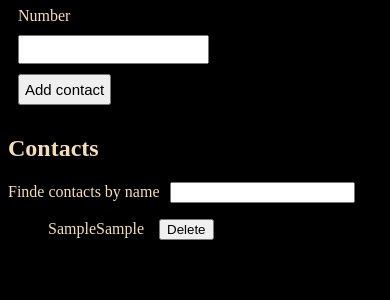
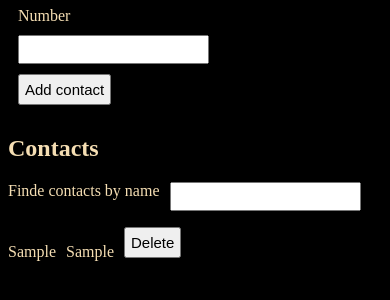
Before and after one commit to kichman77/react-hw-02-phone, a React app: page / in a window 390 px wide. Both pictures are taken after typing "Sample", "Sample" into the empty fields and a click on the button "Add contact". Shown: the part 140-440 px from the top of the page. Built offline with nearby package versions, Linux system fonts and the light colour scheme.

Commit message:
hw-02-phonebook is done

```diff
--- a/package.json
+++ b/package.json
@@ -1,11 +1,13 @@
 {
   "name": "goit-react-hw-02-phonebook",
+  "homepage": "https://kichman77.github.io/goit-react-hw-02-phonebook",
   "version": "0.1.0",
   "private": true,
   "dependencies": {
     "@testing-library/jest-dom": "^5.11.5",
     "@testing-library/react": "^11.1.0",
     "@testing-library/user-event": "^12.1.10",
+    "gh-pages": "^3.1.0",
     "react": "^17.0.1",
     "react-dom": "^17.0.1",
     "react-scripts": "4.0.0",
@@ -16,7 +18,9 @@
     "start": "react-scripts start",
     "build": "react-scripts build",
     "test": "react-scripts test",
-    "eject": "react-scripts eject"
+    "eject": "react-scripts eject",
+    "predeploy": "npm run build",
+    "deploy": "gh-pages -d build"
   },
   "eslintConfig": {
     "extends": [
--- a/src/components/ContactList/ContactList.css
+++ b/src/components/ContactList/ContactList.css
@@ -1,8 +1,21 @@
+.contactList {
+  padding: 0;
+}
 .contactItem {
+  width: 300px;
+  display: flex;
+  align-items: flex-start;
+  justify-content: start;
   margin-right: 10px;
   list-style: none;
 }
 
 .btn-del {
-  margin-left: 15px;
+  padding: 5px;
+  font-size: 15px;
+  margin-bottom: 10px;
 }
+
+.text {
+  margin-right: 10px;
+}
--- a/src/components/ContactList/ContactList.js
+++ b/src/components/ContactList/ContactList.js
@@ -1,14 +1,18 @@
 import React from 'react';
-import './ContactList.css'
-
+import './ContactList.css';
+import PropTypes from 'prop-types';
 const ContactList = ({ contacts, deleteContact }) => {
   return (
-    <ul>
+    <ul className="contactList">
       {contacts.map(contact => (
         <li className="contactItem" key={contact.id}>
-          {contact.name}
-          {contact.number}
-          <button className='btn-del' onClick={() => deleteContact(contact.id)} type="button">
+          <p className="text">{contact.name}</p>
+          <p className="text">{contact.number}</p>
+          <button
+            className="btn-del"
+            onClick={() => deleteContact(contact.id)}
+            type="button"
+          >
             Delete
           </button>
         </li>
@@ -18,3 +22,8 @@ const ContactList = ({ contacts, deleteContact }) => {
 };
 
 export default ContactList;
+
+ContactList.propTypes = {
+  contacts: PropTypes.array.isRequired,
+  deleteContact: PropTypes.func.isRequired
+};
--- a/src/components/Filter/Filter.css
+++ b/src/components/Filter/Filter.css
@@ -1,7 +1,8 @@
 .filterLable {
-  display: block;
+  display: flex;
 }
 
 .filterInput {
+  padding: 5px;
   margin-left: 10px;
 }
--- a/src/components/Form/Form.js
+++ b/src/components/Form/Form.js
@@ -1,5 +1,6 @@
 import React, { Component } from 'react';
 import './Form.css';
+import PropTypes from 'prop-types';
 
 const initialState = {
   name: '',
@@ -24,6 +25,7 @@ class Form extends Component {
   };
 
   render() {
+    // console.log(this.props);
     return (
       <form className="contactForm" onSubmit={this.onHandleSubmit}>
         <label>
@@ -53,3 +55,7 @@ class Form extends Component {
 }
 
 export default Form;
+
+Form.propTypes = {
+addContact: PropTypes.func.isRequired
+}
--- a/src/components/PhoneBook/PhoneBook.js
+++ b/src/components/PhoneBook/PhoneBook.js
@@ -2,7 +2,7 @@ import React, { Component } from 'react';
 import Form from '../Form/Form';
 import ContactList from '../ContactList/ContactList';
 import { v4 as uuidv4 } from 'uuid';
-import Filter from '../Filter/Filter'
+import Filter from '../Filter/Filter';
 
 class PhoneBook extends Component {
   state = {
@@ -13,10 +13,10 @@ class PhoneBook extends Component {
   };
   addContact = contact => {
     this.state.contacts.some(item => item.name === contact.name)
-      ? alert('this contact in base')
+      ? alert('This contact in base')
       : this.setState(prev => ({
-      contacts: [...prev.contacts, { ...contact, id: uuidv4() }],
-    }));
+          contacts: [...prev.contacts, { ...contact, id: uuidv4() }],
+        }));
   };
 
   deleteContact = id => {
@@ -35,7 +35,10 @@ class PhoneBook extends Component {
     const { name, value } = e.target;
     this.setState({ [name]: value });
   };
+
+
   render() {
+    // console.log(this.props);
     return (
       <>
         <h1 className="title">PhoneBook</h1>
@@ -47,7 +50,9 @@ class PhoneBook extends Component {
         />
 
         <ContactList
-          contacts={this.state.filter ? this.filterContact():this.state.contacts}
+          contacts={
+            this.state.filter ? this.filterContact() : this.state.contacts
+          }
           deleteContact={this.deleteContact}
         />
       </>
```
Also changed, not shown: src/components/Filter/Filter.js (+9 -1 lines), 1 other file.
